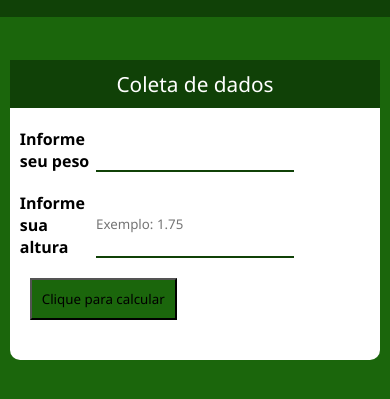
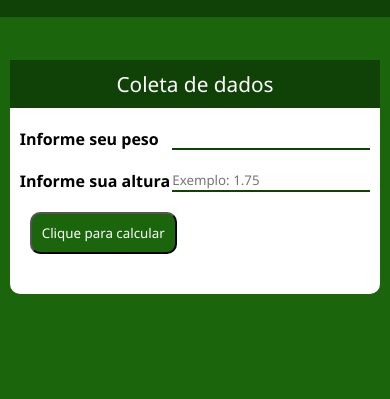
Before and after one commit to WagnerGeroldi/calculadoraimc, a plain HTML site: page index.html in a window 390 px wide. Shown: the part 67-466 px from the top of the page. Drawn offline with nearby package versions, Linux system fonts and the light colour scheme.

Commit message:
ajustes 2

```diff
--- a/style.css
+++ b/style.css
@@ -56,6 +56,8 @@ input {
 .btn {
     margin    : 10px 0 0 20px;
     padding   : 10px;
+    color: white;
+    border-radius: 10px;
     background: rgb(27, 102, 12);
 
 }
@@ -99,3 +101,9 @@ table td {
 .select {
     background: rgb(144, 144, 207);
 }
+
+@media(max-width: 700px) {
+    .form {
+        grid-template-columns: 2fr 1fr;
+    }
+}
```
